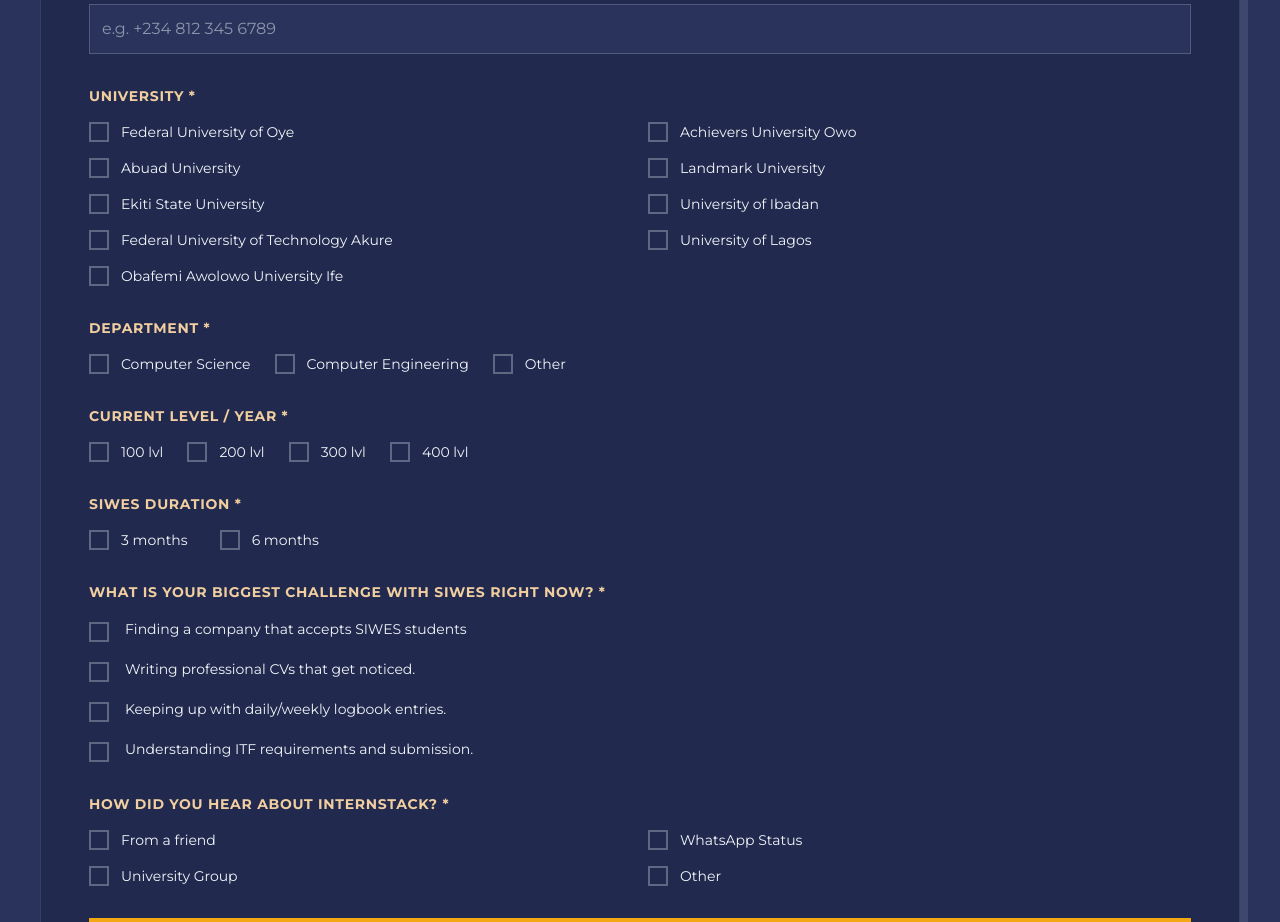
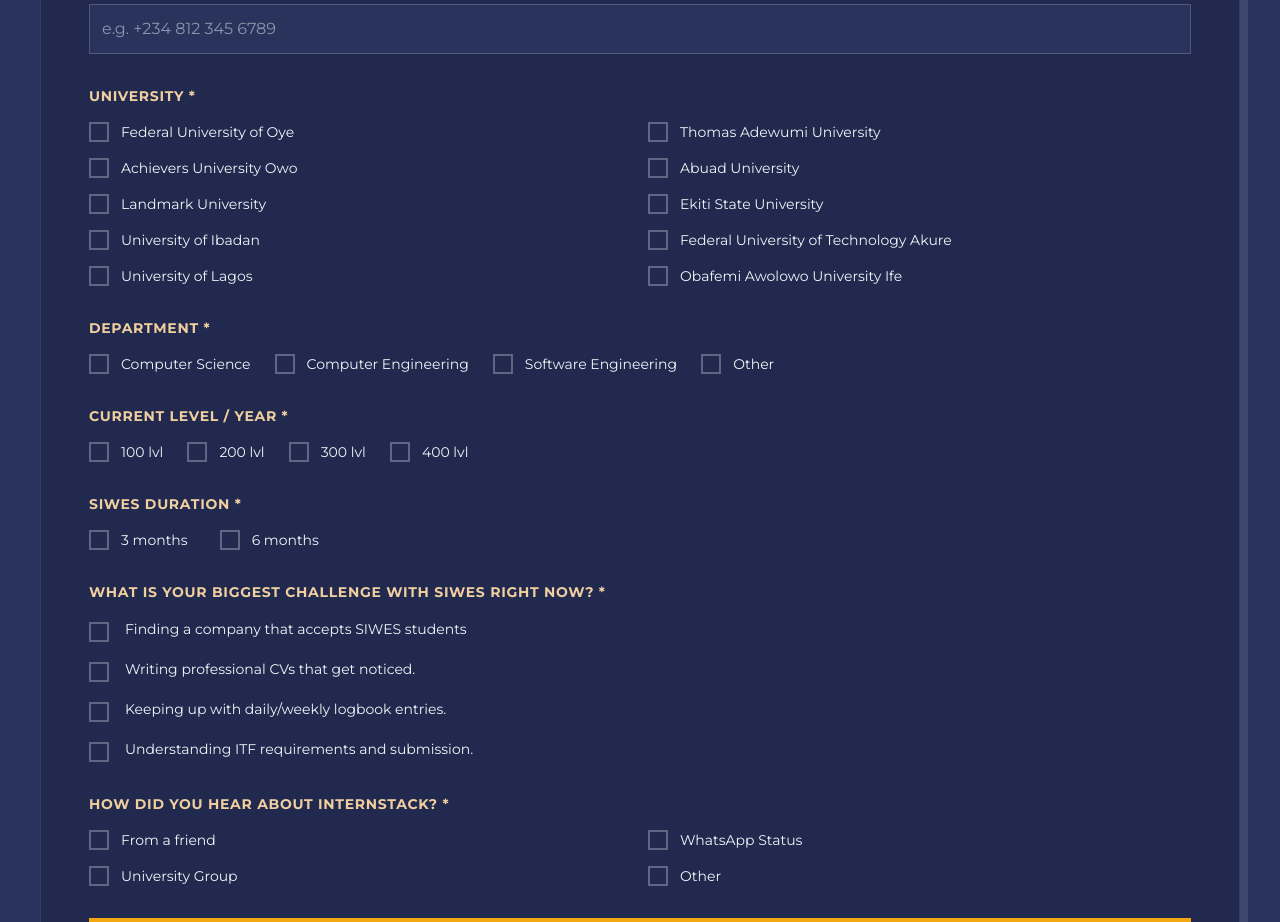
Before and after one commit to Dev-Noble-coder/InternStack, a Next.js app: page /waitlist in a window 1280 px wide. Shown: the part 840-1762 px from the top of the page. Built offline with nearby package versions, Linux system fonts and the light colour scheme; no server answers.

Commit message:
Chnages to website

```diff
--- a/app/waitlist/page.tsx
+++ b/app/waitlist/page.tsx
@@ -8,6 +8,7 @@
 
 const UNIVERSITIES = [
   "Federal University of Oye",
+  "Thomas Adewumi University",
   "Achievers University Owo",
   "Abuad University",
   "Landmark University",
@@ -19,7 +20,7 @@
 ];
 
 const LEVELS = ["100 lvl", "200 lvl", "300 lvl", "400 lvl"];
-const DEPARTMENTS = ["Computer Science", "Computer Engineering", "Other"];
+const DEPARTMENTS = ["Computer Science", "Computer Engineering", "Software Engineering", "Other"];
 const DURATIONS = ["3 months", "6 months"];
 const CHALLENGES = [
   "Finding a company that accepts SIWES students",
```
